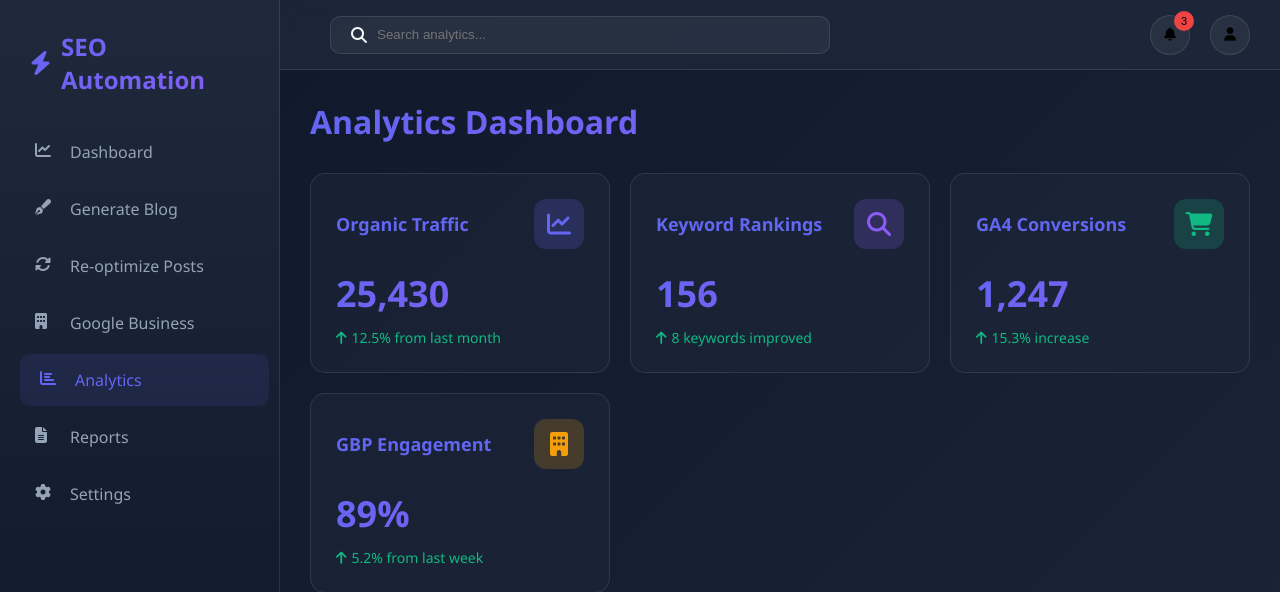
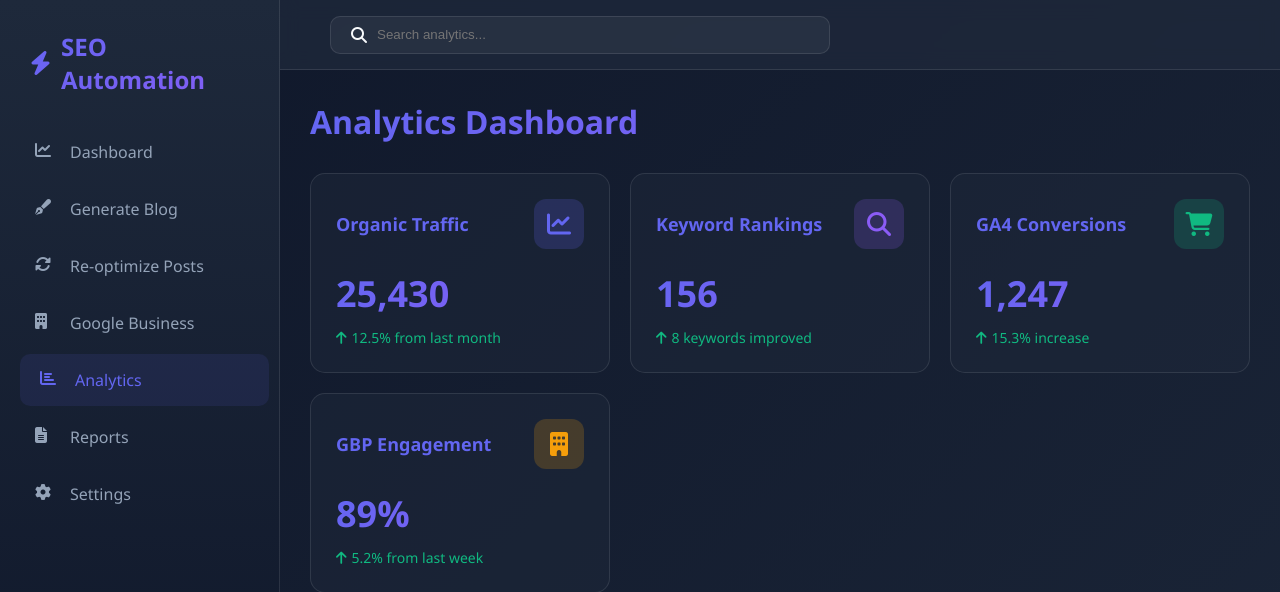
Before and after one commit to HTS-CEO/MCP-YAML---SOP-enable-AI-SEO-automation2, a Flask app: page /analytics in a window 1280 px wide. Shown: the top 592 px of the page. Run offline with Flask 3, Linux system fonts and the light colour scheme.

Commit message:
Remove buttons from header actions
Removed notification and profile buttons from header.

```diff
--- a/templates/analytics.html
+++ b/templates/analytics.html
@@ -469,13 +469,7 @@
             <input type="text" placeholder="Search analytics...">
         </div>
         <div class="header-actions">
-            <button class="notification-btn">
-                <i class="fas fa-bell"></i>
-                <span class="notification-badge">3</span>
-            </button>
-            <button class="profile-btn">
-                <i class="fas fa-user"></i>
-            </button>
+
         </div>
     </header>
 
```
